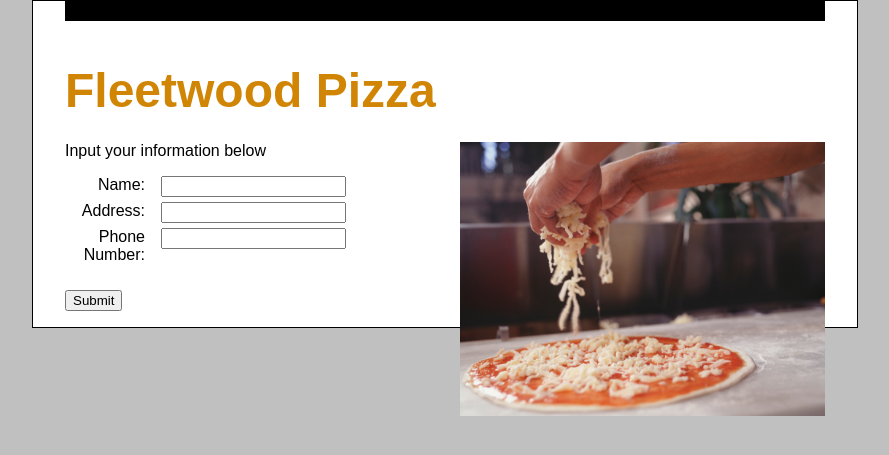
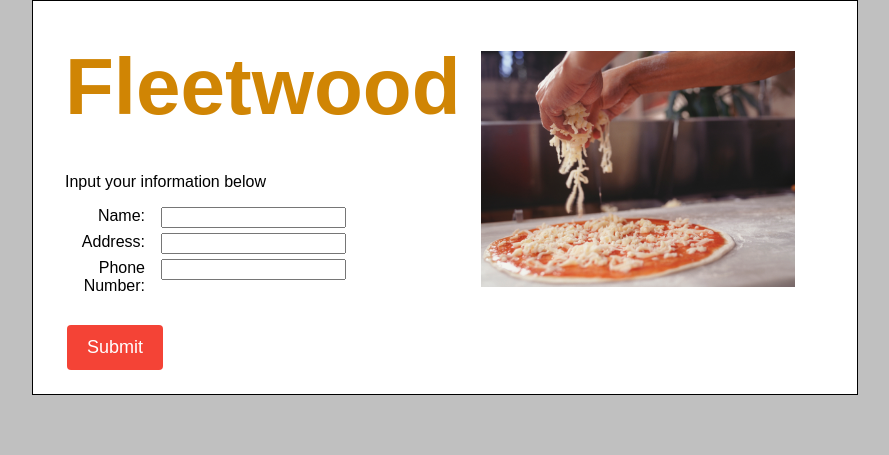
Before and after one commit to stevensaito/Pizza_website--3135, a PHP site: page /customer.php in a window 1280 px wide. Shown: the top 455 px of the page, without its empty margins (195-1084 px from the left). Run offline with PHP 8.4, Linux system fonts and the light colour scheme.

Commit message:
pictures relative
pciture relative

```diff
--- a/customer.php
+++ b/customer.php
@@ -10,22 +10,51 @@
     <link rel="stylesheet" type="text/css" href="main.css" />
 	<style>
 
-	#topBlackBar {
-                border-top: 20px solid #000;
-            }
-	#bottomBlackBar {
-                border-top: 55px solid #000;
-            }
+.container {
+    position: relative;
+}
+.box {
+  position: absolute;
+  top: 10px;
+  right: 30px;
+}
+
+main {
+    margin-bottom: 20px;
+}
+
+.button {
+    background-color: #4CAF50; /* Green */
+    border: none;
+    color: white;
+    padding: 12px 20px;
+    text-align: center;
+    text-decoration: none;
+    display: inline-block;
+    font-size: 18px;
+    margin: 4px 2px;
+    cursor: pointer;
+}
+
+.button4 {
+	border-radius: 4px;
+	background-color: #f44336;
+	}
+
+
 </style>
 </head>
 
 <!-- the body section -->
 <body>
 <main>
-<div id="topBlackBar"></div> <br>
-    <h1>Fleetwood Pizza</h1>
+
+		<div class="container"><div class="box">
+	<img src="pictures/pizzapro.jpg" alt="pizza banner" style="width:43%" align="right"/>
+	</div></div>
+	<h1>Fleetwood Pizza</h1>
 	<p>Input your information below
-	<img src="pictures/pizzapro.jpg" alt="pizza banner" style="width:48%" align="right"/>
+
         <p><form action="add_order.php" method="post"
               id="customer" name="submit">
 
@@ -38,7 +67,7 @@
 			<label>Phone Number:</label>
             <input type="text" name="phoneNumber"><br><br>
 
-            <input type="submit" name="submit" value="Submit"><br>
+            <button class="button button4" type="submit" name="submit" value="Submit">Submit<br>
         </form>
 
 
--- a/main.css
+++ b/main.css
@@ -21,7 +21,7 @@
     margin-bottom: 1em;
 }
 h1 {
-    font-size: 300%;
+    font-size: 500%;
     margin: .5em 0;
 }
 h2 {
```
Also changed, not shown: confirmation.php (+1 -7 lines), index.php (+24 -38 lines), pictures/background.jpg (added), pictures/pizza9-1.png (added), pictures/pizza9.jpg (added).
